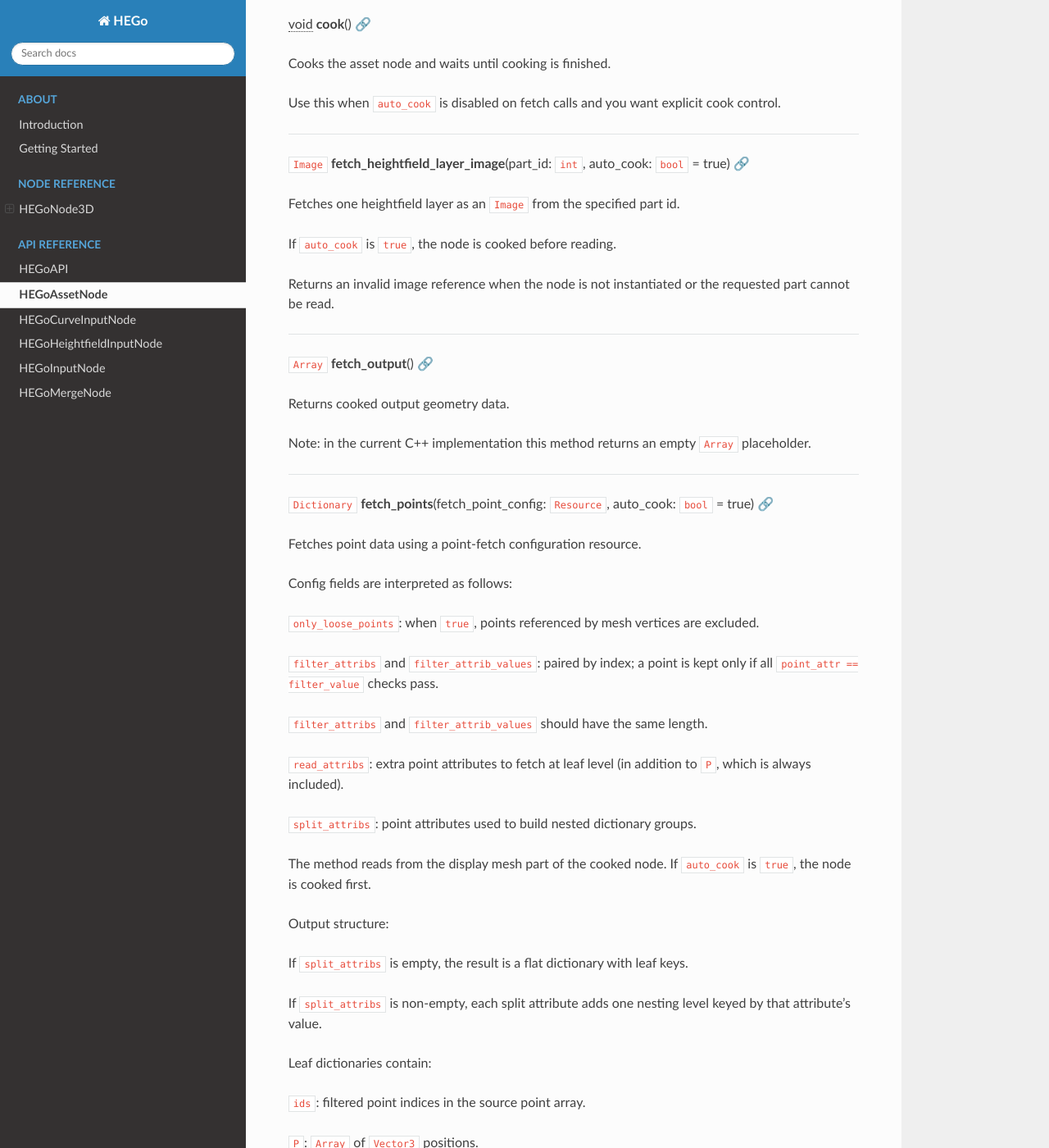
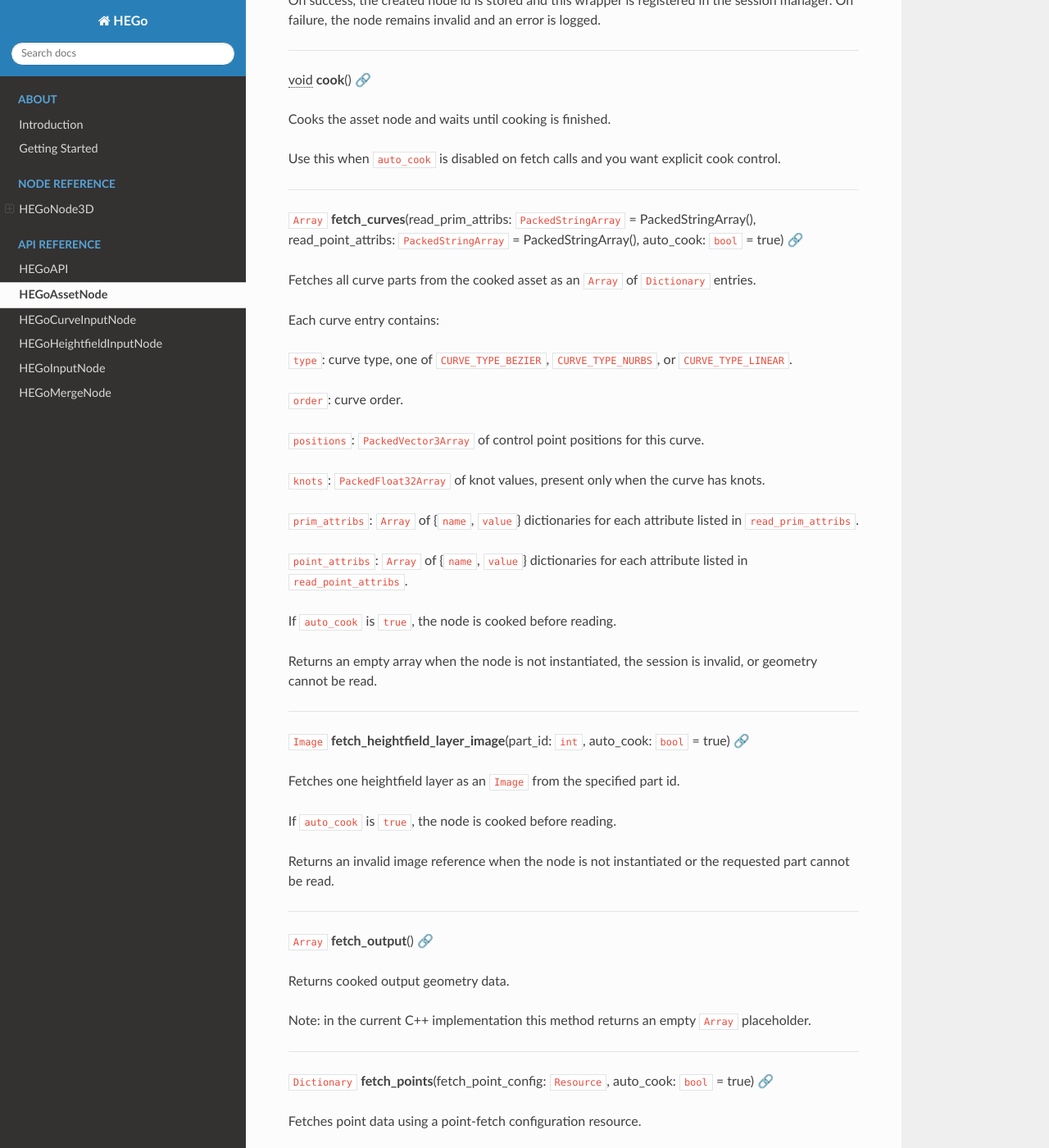
Before and after one commit to peterprickarz/hego, a Sphinx documentation site: the page built from docs/classes/class_hegoassetnode.rst, in a window 1280 px wide and 1400 px high, scrolled down 1798 px. Shown: the whole window at 82% size. Built offline with Sphinx 7.4.7 and the Read the Docs theme 3.1.0, drawn with Linux system fonts in a browser that asks for light colours; some of the changed text lies outside the part shown.

Commit message:
Adjustments, fixing small issues
Removed curve resource - I'm not generally opposed to the idea, but this metadata approach would introduce a new pattern that needs more consideration.
Moved the attrib utilities into fetch_attribs.
Made point and prim attr arrays optional on fetch_curves
Added fetching "hego_node_path" and constructing node path out of this in HEGoNode3D
Updated documentation both for C++ side xml and readthedocs rst files, adding curve output page
Rebuilt for windows and linux
Added example HDA and scene

```diff
--- a/docs/classes/class_hegoassetnode.rst
+++ b/docs/classes/class_hegoassetnode.rst
@@ -49,35 +49,37 @@ Methods
 .. table::
    :widths: auto
 
-   +-----------------------+--------------------------------------------------------------------------------------------------------------------------------------------------------------------------------------+
-   | |void|                | :ref:`instantiate<class_HEGoAssetNode_method_instantiate>`\ (\ )                                                                                                                     |
-   +-----------------------+--------------------------------------------------------------------------------------------------------------------------------------------------------------------------------------+
-   | |void|                | :ref:`cook<class_HEGoAssetNode_method_cook>`\ (\ )                                                                                                                                   |
-   +-----------------------+--------------------------------------------------------------------------------------------------------------------------------------------------------------------------------------+
-   | ``Image``             | :ref:`fetch_heightfield_layer_image<class_HEGoAssetNode_method_fetch_heightfield_layer_image>`\ (\ part_id\: ``int``, auto_cook\: ``bool`` = true\ )                                 |
-   +-----------------------+--------------------------------------------------------------------------------------------------------------------------------------------------------------------------------------+
-   | ``Array``             | :ref:`fetch_output<class_HEGoAssetNode_method_fetch_output>`\ (\ )                                                                                                                   |
-   +-----------------------+--------------------------------------------------------------------------------------------------------------------------------------------------------------------------------------+
-   | ``Dictionary``        | :ref:`fetch_points<class_HEGoAssetNode_method_fetch_points>`\ (\ fetch_point_config\: ``Resource``, auto_cook\: ``bool`` = true\ )                                                   |
-   +-----------------------+--------------------------------------------------------------------------------------------------------------------------------------------------------------------------------------+
-   | ``Dictionary``        | :ref:`fetch_surfaces<class_HEGoAssetNode_method_fetch_surfaces>`\ (\ fetch_surface_config\: ``Resource``, auto_cook\: ``bool`` = true\ )                                             |
-   +-----------------------+--------------------------------------------------------------------------------------------------------------------------------------------------------------------------------------+
-   | ``Array``             | :ref:`get_heightfield_layers<class_HEGoAssetNode_method_get_heightfield_layers>`\ (\ read_prim_attribs\: ``PackedStringArray`` = PackedStringArray(), auto_cook\: ``bool`` = true\ ) |
-   +-----------------------+--------------------------------------------------------------------------------------------------------------------------------------------------------------------------------------+
-   | ``PackedStringArray`` | :ref:`get_input_names<class_HEGoAssetNode_method_get_input_names>`\ (\ )                                                                                                             |
-   +-----------------------+--------------------------------------------------------------------------------------------------------------------------------------------------------------------------------------+
-   | ``Dictionary``        | :ref:`get_parms_dict<class_HEGoAssetNode_method_get_parms_dict>`\ (\ )                                                                                                               |
-   +-----------------------+--------------------------------------------------------------------------------------------------------------------------------------------------------------------------------------+
-   | ``PackedByteArray``   | :ref:`get_preset<class_HEGoAssetNode_method_get_preset>`\ (\ )                                                                                                                       |
-   +-----------------------+--------------------------------------------------------------------------------------------------------------------------------------------------------------------------------------+
-   | |void|                | :ref:`insert_multiparm_instance<class_HEGoAssetNode_method_insert_multiparm_instance>`\ (\ parm_id\: ``int``, index\: ``int``\ )                                                     |
-   +-----------------------+--------------------------------------------------------------------------------------------------------------------------------------------------------------------------------------+
-   | |void|                | :ref:`remove_multiparm_instance<class_HEGoAssetNode_method_remove_multiparm_instance>`\ (\ parm_id\: ``int``, index\: ``int``\ )                                                     |
-   +-----------------------+--------------------------------------------------------------------------------------------------------------------------------------------------------------------------------------+
-   | |void|                | :ref:`set_parm<class_HEGoAssetNode_method_set_parm>`\ (\ parm_name\: ``String``, value\: ``Variant``\ )                                                                              |
-   +-----------------------+--------------------------------------------------------------------------------------------------------------------------------------------------------------------------------------+
-   | |void|                | :ref:`set_preset<class_HEGoAssetNode_method_set_preset>`\ (\ preset\: ``PackedByteArray``\ )                                                                                         |
-   +-----------------------+--------------------------------------------------------------------------------------------------------------------------------------------------------------------------------------+
+   +-----------------------+------------------------------------------------------------------------------------------------------------------------------------------------------------------------------------------------------------------------------------+
+   | |void|                | :ref:`instantiate<class_HEGoAssetNode_method_instantiate>`\ (\ )                                                                                                                                                                   |
+   +-----------------------+------------------------------------------------------------------------------------------------------------------------------------------------------------------------------------------------------------------------------------+
+   | |void|                | :ref:`cook<class_HEGoAssetNode_method_cook>`\ (\ )                                                                                                                                                                                 |
+   +-----------------------+------------------------------------------------------------------------------------------------------------------------------------------------------------------------------------------------------------------------------------+
+   | ``Array``             | :ref:`fetch_curves<class_HEGoAssetNode_method_fetch_curves>`\ (\ read_prim_attribs\: ``PackedStringArray`` = PackedStringArray(), read_point_attribs\: ``PackedStringArray`` = PackedStringArray(), auto_cook\: ``bool`` = true\ ) |
+   +-----------------------+------------------------------------------------------------------------------------------------------------------------------------------------------------------------------------------------------------------------------------+
+   | ``Image``             | :ref:`fetch_heightfield_layer_image<class_HEGoAssetNode_method_fetch_heightfield_layer_image>`\ (\ part_id\: ``int``, auto_cook\: ``bool`` = true\ )                                                                               |
+   +-----------------------+------------------------------------------------------------------------------------------------------------------------------------------------------------------------------------------------------------------------------------+
+   | ``Array``             | :ref:`fetch_output<class_HEGoAssetNode_method_fetch_output>`\ (\ )                                                                                                                                                                 |
+   +-----------------------+------------------------------------------------------------------------------------------------------------------------------------------------------------------------------------------------------------------------------------+
+   | ``Dictionary``        | :ref:`fetch_points<class_HEGoAssetNode_method_fetch_points>`\ (\ fetch_point_config\: ``Resource``, auto_cook\: ``bool`` = true\ )                                                                                                 |
+   +-----------------------+------------------------------------------------------------------------------------------------------------------------------------------------------------------------------------------------------------------------------------+
+   | ``Dictionary``        | :ref:`fetch_surfaces<class_HEGoAssetNode_method_fetch_surfaces>`\ (\ fetch_surface_config\: ``Resource``, auto_cook\: ``bool`` = true\ )                                                                                           |
+   +-----------------------+------------------------------------------------------------------------------------------------------------------------------------------------------------------------------------------------------------------------------------+
+   | ``Array``             | :ref:`get_heightfield_layers<class_HEGoAssetNode_method_get_heightfield_layers>`\ (\ read_prim_attribs\: ``PackedStringArray`` = PackedStringArray(), auto_cook\: ``bool`` = true\ )                                               |
+   +-----------------------+------------------------------------------------------------------------------------------------------------------------------------------------------------------------------------------------------------------------------------+
+   | ``PackedStringArray`` | :ref:`get_input_names<class_HEGoAssetNode_method_get_input_names>`\ (\ )                                                                                                                                                           |
+   +-----------------------+------------------------------------------------------------------------------------------------------------------------------------------------------------------------------------------------------------------------------------+
+   | ``Dictionary``        | :ref:`get_parms_dict<class_HEGoAssetNode_method_get_parms_dict>`\ (\ )                                                                                                                                                             |
+   +-----------------------+------------------------------------------------------------------------------------------------------------------------------------------------------------------------------------------------------------------------------------+
+   | ``PackedByteArray``   | :ref:`get_preset<class_HEGoAssetNode_method_get_preset>`\ (\ )                                                                                                                                                                     |
+   +-----------------------+------------------------------------------------------------------------------------------------------------------------------------------------------------------------------------------------------------------------------------+
+   | |void|                | :ref:`insert_multiparm_instance<class_HEGoAssetNode_method_insert_multiparm_instance>`\ (\ parm_id\: ``int``, index\: ``int``\ )                                                                                                   |
+   +-----------------------+------------------------------------------------------------------------------------------------------------------------------------------------------------------------------------------------------------------------------------+
+   | |void|                | :ref:`remove_multiparm_instance<class_HEGoAssetNode_method_remove_multiparm_instance>`\ (\ parm_id\: ``int``, index\: ``int``\ )                                                                                                   |
+   +-----------------------+------------------------------------------------------------------------------------------------------------------------------------------------------------------------------------------------------------------------------------+
+   | |void|                | :ref:`set_parm<class_HEGoAssetNode_method_set_parm>`\ (\ parm_name\: ``String``, value\: ``Variant``\ )                                                                                                                            |
+   +-----------------------+------------------------------------------------------------------------------------------------------------------------------------------------------------------------------------------------------------------------------------+
+   | |void|                | :ref:`set_preset<class_HEGoAssetNode_method_set_preset>`\ (\ preset\: ``PackedByteArray``\ )                                                                                                                                       |
+   +-----------------------+------------------------------------------------------------------------------------------------------------------------------------------------------------------------------------------------------------------------------------+
 
 .. rst-class:: classref-section-separator
 
@@ -141,6 +143,42 @@ Cooks the asset node and waits until cooking is finished.
 
 
 Use this when ``auto_cook`` is disabled on fetch calls and you want explicit cook control.
+
+.. rst-class:: classref-item-separator
+
+----
+
+.. _class_HEGoAssetNode_method_fetch_curves:
+
+.. rst-class:: classref-method
+
+``Array`` **fetch_curves**\ (\ read_prim_attribs\: ``PackedStringArray`` = PackedStringArray(), read_point_attribs\: ``PackedStringArray`` = PackedStringArray(), auto_cook\: ``bool`` = true\ ) :ref:`🔗<class_HEGoAssetNode_method_fetch_curves>`
+
+Fetches all curve parts from the cooked asset as an ``Array`` of ``Dictionary`` entries.
+
+
+
+Each curve entry contains:
+
+\ ``type``: curve type, one of ``CURVE_TYPE_BEZIER``, ``CURVE_TYPE_NURBS``, or ``CURVE_TYPE_LINEAR``.
+
+\ ``order``: curve order.
+
+\ ``positions``: ``PackedVector3Array`` of control point positions for this curve.
+
+\ ``knots``: ``PackedFloat32Array`` of knot values, present only when the curve has knots.
+
+\ ``prim_attribs``: ``Array`` of {``name``, ``value``} dictionaries for each attribute listed in ``read_prim_attribs``.
+
+\ ``point_attribs``: ``Array`` of {``name``, ``value``} dictionaries for each attribute listed in ``read_point_attribs``.
+
+
+
+If ``auto_cook`` is ``true``, the node is cooked before reading.
+
+
+
+Returns an empty array when the node is not instantiated, the session is invalid, or geometry cannot be read.
 
 .. rst-class:: classref-item-separator
 
--- a/docs/node_reference/outputs/index.rst
+++ b/docs/node_reference/outputs/index.rst
@@ -8,6 +8,7 @@ that best fits your use case.
    :maxdepth: 1
 
    geometry_output
+   curve_output
    instancing_output
    object_spawning_output
    terrain3d_output
```
Also changed, not shown: docs/node_reference/outputs/curve_output.rst (added, +54 -0 lines), 17 other files.
